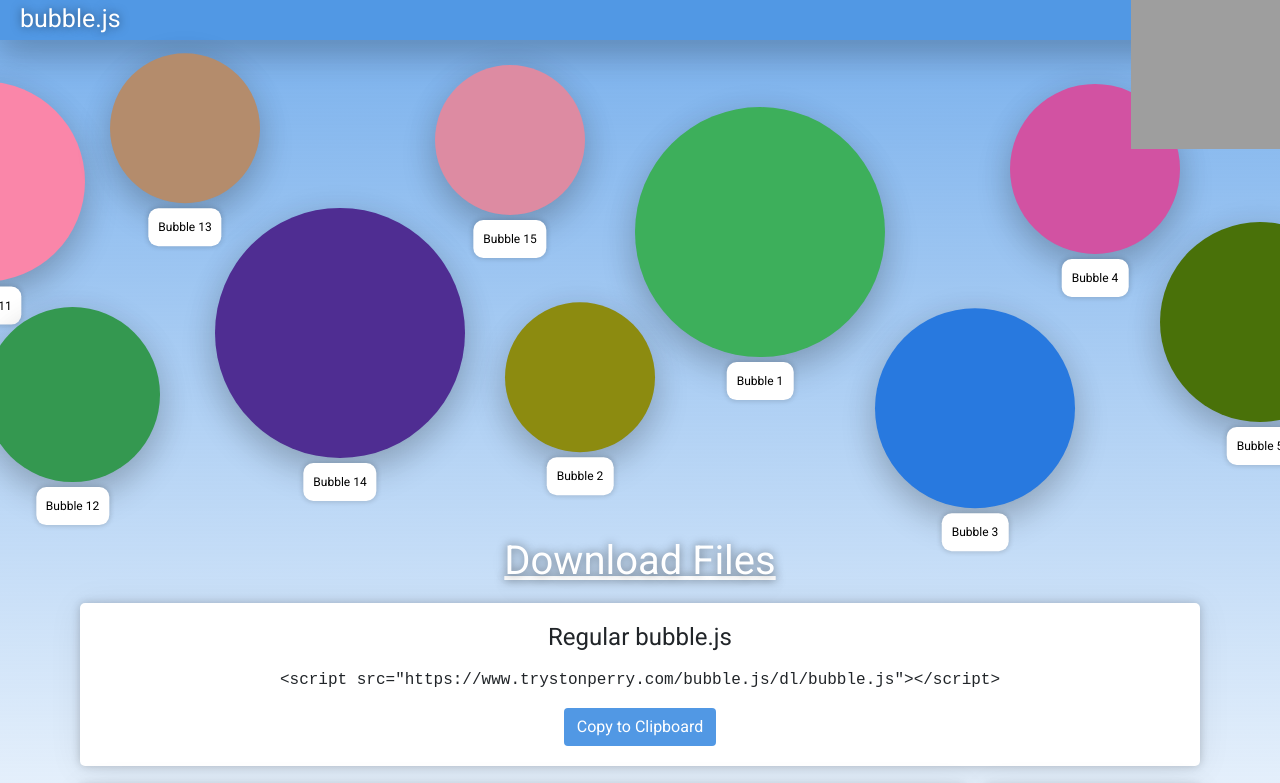
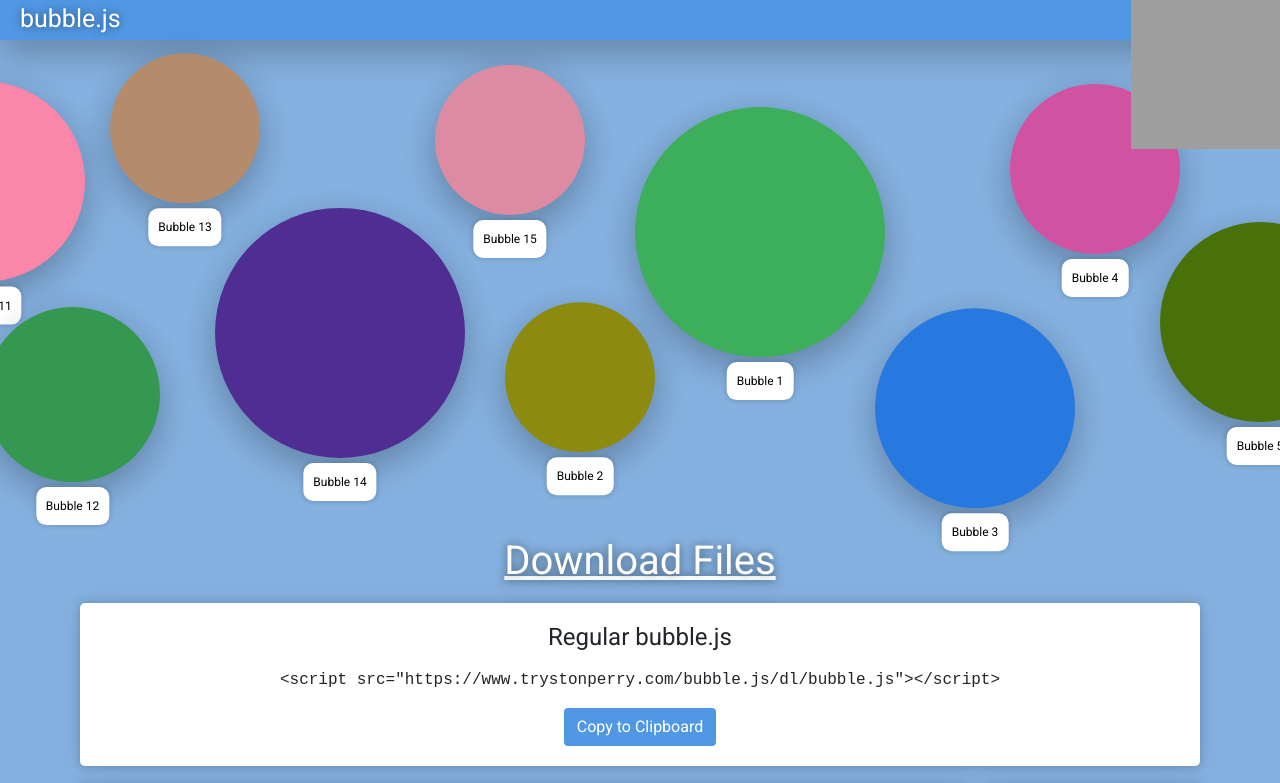
Before and after one commit to TrystonPerry/bubble.js-website, a plain HTML site: page index.html in a window 1280 px wide. Shown: the top 783 px of the page. Drawn offline with nearby package versions, Linux system fonts and the light colour scheme; grey boxes are pictures that could not be loaded.

Commit message:
Remove background radient from body
Background radient seems to cause intense frame drops. Use at your own risk.

```diff
--- a/bubble.css
+++ b/bubble.css
@@ -206,11 +206,3 @@ xmp {
   height: 150px;
   width: 150px;
 }
-
-@media screen and (min-width: 800px) {
-
-  body {
-    background: linear-gradient(180deg, rgb(119, 175, 236) 0%, rgba(0,212,255,0) 100%);
-  }
-
-}
```
